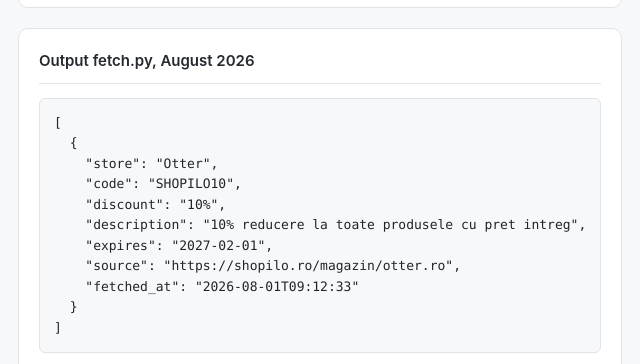
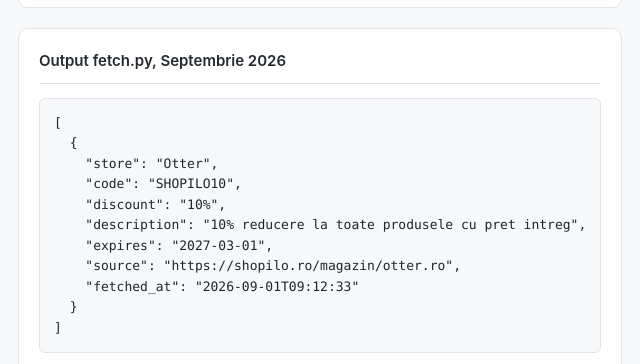
Before and after one commit to shopilo-ro/cod-reducere-otter, a website: page index.html in a window 1280 px wide. Shown: the part 857-1221 px from the top of the page, 216-856 px from the left. Drawn offline with Linux system fonts and the light colour scheme.

Commit message:
Update Septembrie 2026

```diff
--- a/index.html
+++ b/index.html
@@ -3,11 +3,11 @@
 <head>
   <meta charset="UTF-8">
   <meta name="viewport" content="width=device-width, initial-scale=1.0">
-  <title>Cod reducere Otter, August 2026 | shopilo.ro</title>
+  <title>Cod reducere Otter, Septembrie 2026 | shopilo.ro</title>
   <meta name="description" content="Script Python open-source pentru fetch automat de coduri de reducere Otter. Returneaza cupoane Otter active in format JSON de pe shopilo.ro.">
   <meta name="robots" content="index, follow">
   <meta property="og:type" content="website">
-  <meta property="og:title" content="Cod reducere Otter, August 2026 | shopilo.ro">
+  <meta property="og:title" content="Cod reducere Otter, Septembrie 2026 | shopilo.ro">
   <meta property="og:description" content="Script Python open-source pentru fetch automat de coduri de reducere Otter de pe shopilo.ro.">
   <meta property="og:url" content="https://shopilo-ro.github.io/cod-reducere-otter/">
   <script type="application/ld+json">{
@@ -57,7 +57,7 @@
   ]
 }</script>
   <script type="application/ld+json">{"@context": "https://schema.org", "@type": "BreadcrumbList", "itemListElement": [{"@type": "ListItem", "position": 1, "name": "Shopilo Dev", "item": "https://shopilo-ro.github.io"}, {"@type": "ListItem", "position": 2, "name": "Cod reducere Otter", "item": "https://shopilo-ro.github.io/cod-reducere-otter/"}]}</script>
-  <script type="application/ld+json">{"@context": "https://schema.org", "@type": "WebPage", "name": "Cod reducere Otter | shopilo.ro", "description": "Cele mai bune coduri de reducere Otter. Cupoane Otter active, voucher Otter si oferte exclusive pe shopilo.ro.", "url": "https://shopilo-ro.github.io/cod-reducere-otter/", "dateModified": "2026-08-01", "isPartOf": {"@type": "WebSite", "name": "Shopilo Dev", "url": "https://shopilo-ro.github.io"}, "about": {"@type": "Thing", "name": "Otter"}}</script>
+  <script type="application/ld+json">{"@context": "https://schema.org", "@type": "WebPage", "name": "Cod reducere Otter | shopilo.ro", "description": "Cele mai bune coduri de reducere Otter. Cupoane Otter active, voucher Otter si oferte exclusive pe shopilo.ro.", "url": "https://shopilo-ro.github.io/cod-reducere-otter/", "dateModified": "2026-09-01", "isPartOf": {"@type": "WebSite", "name": "Shopilo Dev", "url": "https://shopilo-ro.github.io"}, "about": {"@type": "Thing", "name": "Otter"}}</script>
   <style>
     *{margin:0;padding:0;box-sizing:border-box}
     body{font-family:-apple-system,BlinkMacSystemFont,'Segoe UI',sans-serif;background:#f6f8fa;color:#212529;line-height:1.6}
@@ -174,16 +174,16 @@
     </div>
 
     <div class="card">
-      <h2>Output fetch.py, August 2026</h2>
+      <h2>Output fetch.py, Septembrie 2026</h2>
       <pre><code>[
   {
     "store": "Otter",
     "code": "SHOPILO10",
     "discount": "10%",
     "description": "10% reducere la toate produsele cu pret intreg",
-    "expires": "2027-02-01",
+    "expires": "2027-03-01",
     "source": "https://shopilo.ro/magazin/otter.ro",
-    "fetched_at": "2026-08-01T09:12:33"
+    "fetched_at": "2026-09-01T09:12:33"
   }
 ]</code></pre>
       <table style="margin-top:14px">
```
